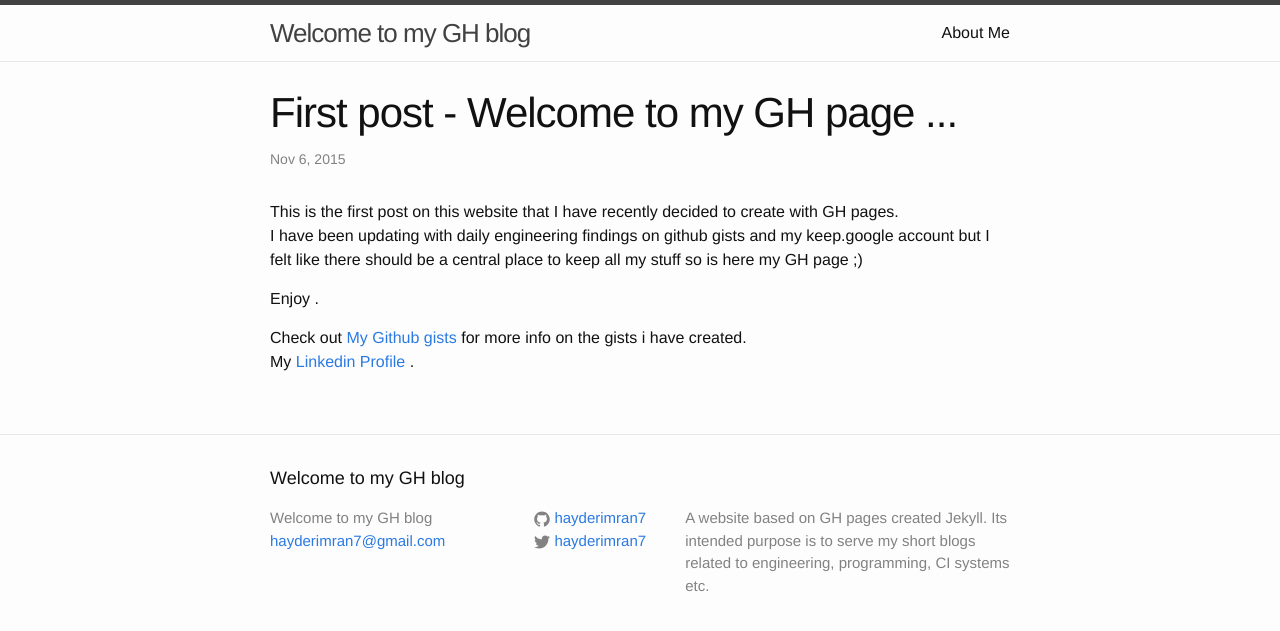
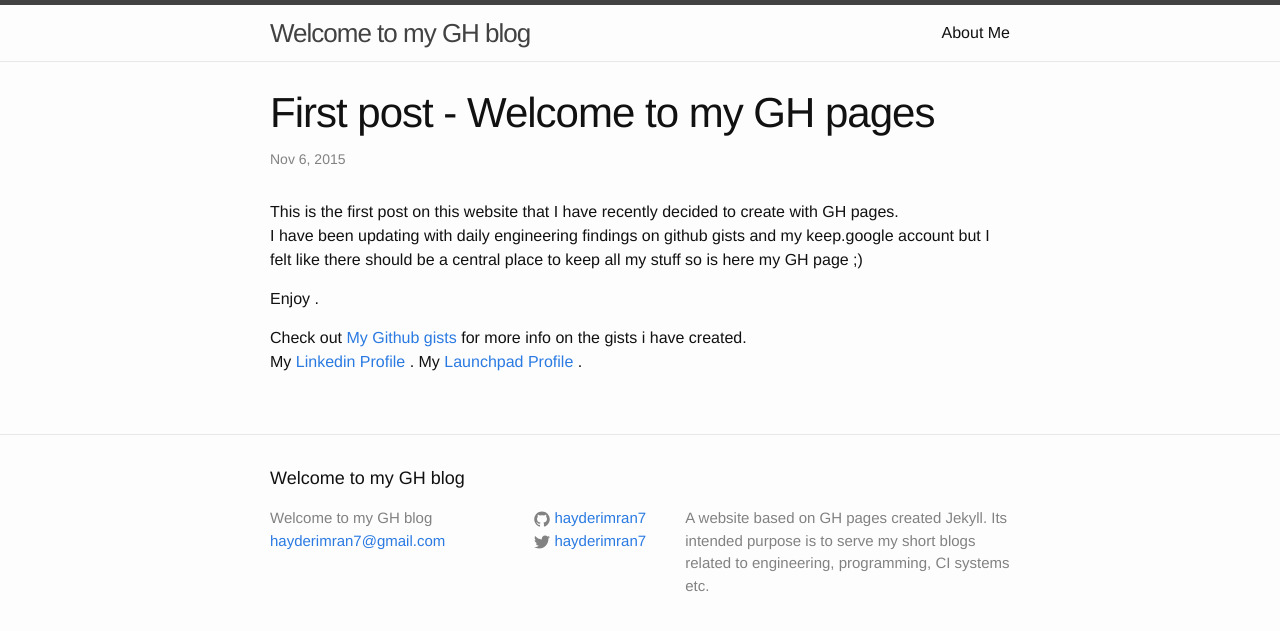
Before and after one commit to hayderimran7/hayderimran7.github.io, a Jekyll site: the page built from _posts/2015-11-06-welcome-to-jekyll.markdown, in a window 1280 px wide. Shown: the top 631 px of the page. Built offline with Jekyll 4.4.1, drawn with Linux system fonts in a browser that asks for light colours; Markdown is read by kramdown in place of the engine named in the settings.

Commit message:
add launchpad

```diff
--- a/_posts/2015-11-06-welcome-to-jekyll.markdown
+++ b/_posts/2015-11-06-welcome-to-jekyll.markdown
@@ -1,6 +1,6 @@
 ---
 layout: post
-title:  "First post - Welcome to my GH page ...  "
+title:  "First post - Welcome to my GH pages "
 date:   2015-11-06 16:18:43
 categories: post init blog
 ---
@@ -11,6 +11,8 @@ Enjoy .
 
 Check out  [My Github gists][gists] for more info on the gists i have created.
 My [Linkedin Profile][linkedin] .
+My [Launchpad Profile][launchpad] .
 
 [gists]:      https://gist.github.com/hayderimran7
 [linkedin]:   https://www.linkedin.com/pub/imran-hayder/92/282/5b1
+[launchpad]: https://launchpad.net/~hayderimran7
```
